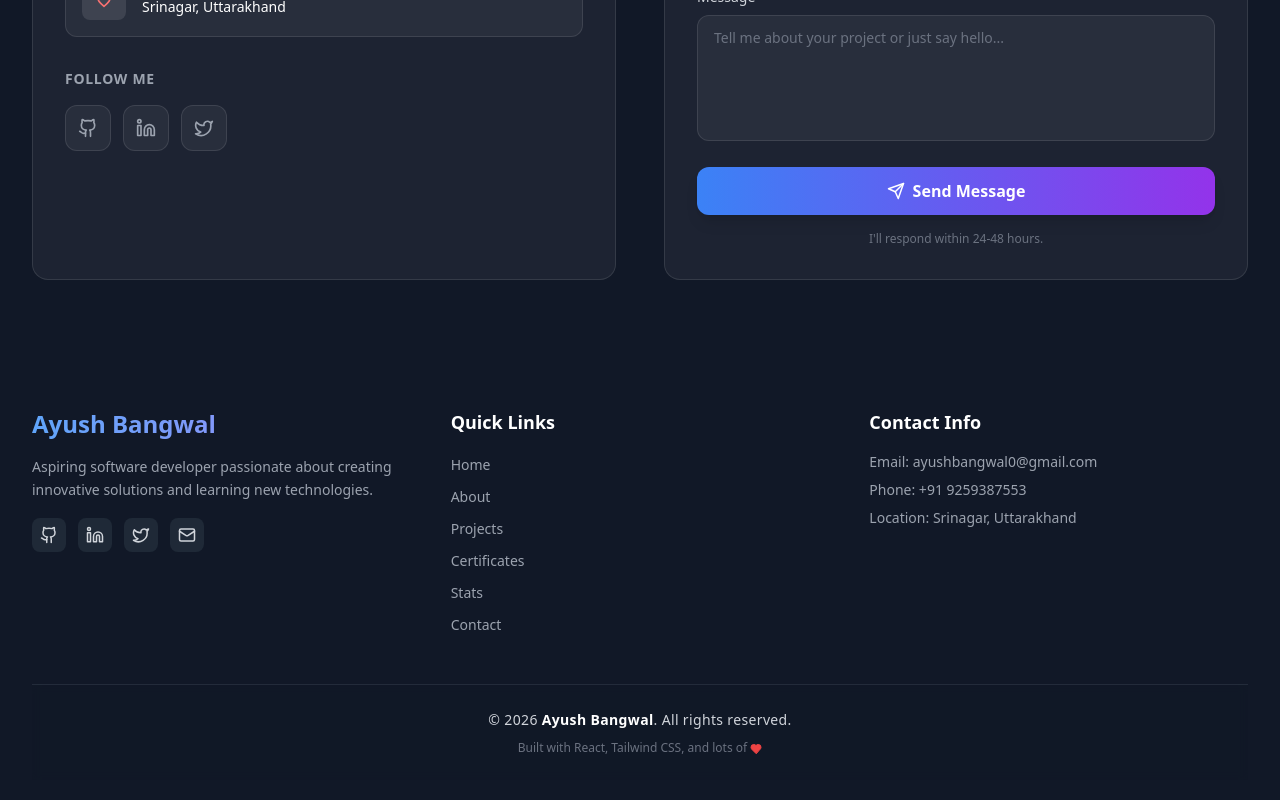
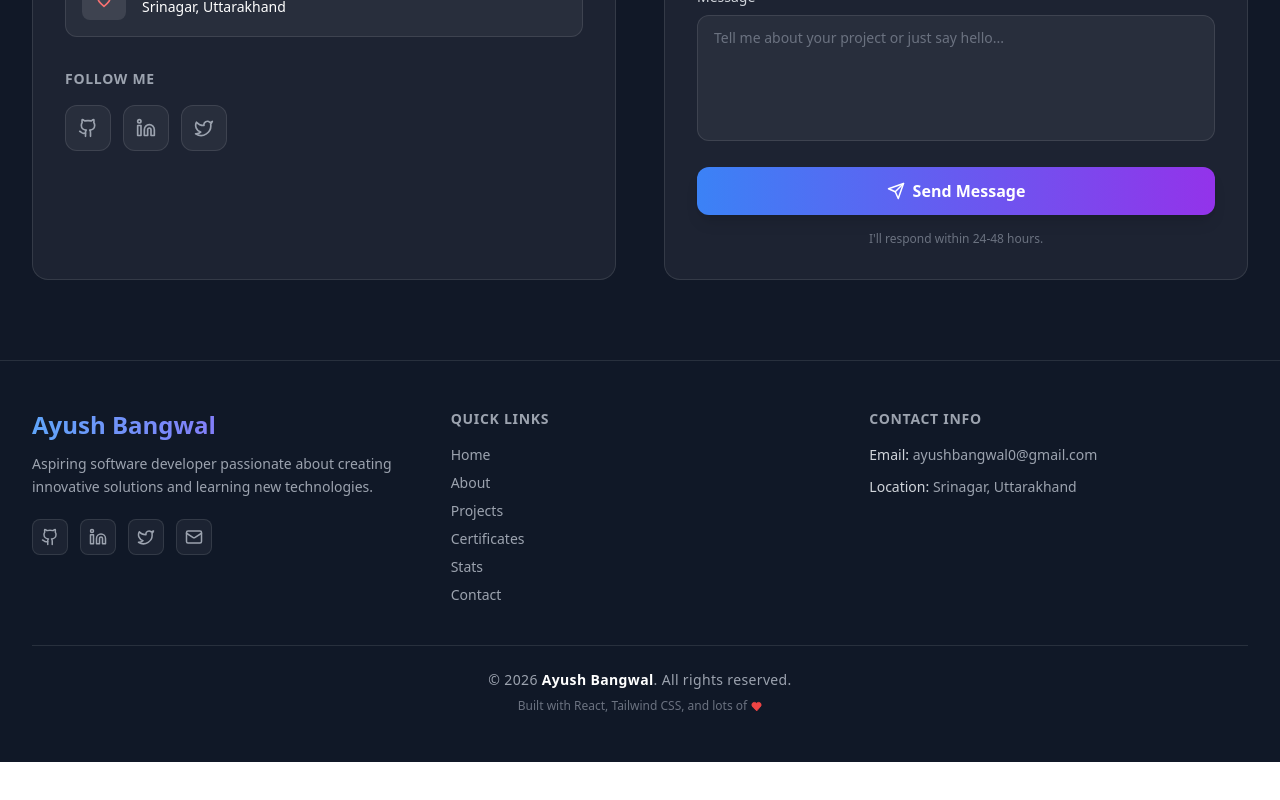
Before and after one commit to Ayushbangwal/Portfolio-website, a React (Create React App) app: page / in a window 1280 px wide. Shown: the part 5019-5819 px from the top of the page. After the commit the page ends 5781 px from the top, so only its background shows below. Built offline with nearby package versions, Linux system fonts and the light colour scheme; the HTML template or start-up script is replaced by a standard one.

Commit message:
footer changes

```diff
--- a/src/components/Footer.js
+++ b/src/components/Footer.js
@@ -1,32 +1,15 @@
 import React from 'react';
 import { motion } from 'framer-motion';
 import { Github, Linkedin, Mail, Twitter, Heart } from 'lucide-react';
-
 
 const Footer = () => {
   const currentYear = new Date().getFullYear();
 
   const socialLinks = [
-    {
-      icon: Github,
-      href: 'https://github.com/Ayushbangwal',
-      label: 'GitHub'
-    },
-    {
-      icon: Linkedin,
-      href: 'https://linkedin.com/in/ayush-bangwal-a1412a323/',
-      label: 'LinkedIn'
-    },
-    {
-      icon: Twitter,
-      href: 'https://twitter.com/yourusername',
-      label: 'Twitter'
-    },
-    {
-      icon: Mail,
-      href: 'mailto:ayushbangwal0@gmail.com',
-      label: 'Email'
-    }
+    { icon: Github, href: 'https://github.com/Ayushbangwal', label: 'GitHub' },
+    { icon: Linkedin, href: 'https://linkedin.com/in/ayush-bangwal-a1412a323/', label: 'LinkedIn' },
+    { icon: Twitter, href: 'https://twitter.com/yourusername', label: 'Twitter' },
+    { icon: Mail, href: 'mailto:ayushbangwal0@gmail.com', label: 'Email' }
   ];
 
   const quickLinks = [
@@ -38,12 +21,11 @@ const Footer = () => {
     { name: 'Contact', href: '#contact' }
   ];
 
-
-
   return (
-    <footer className="bg-gray-900 text-gray-300">
+    <footer className="bg-gray-900/80 border-t border-white/10 text-gray-300">
       <div className="max-w-7xl mx-auto px-4 sm:px-6 lg:px-8 py-12">
         <div className="grid md:grid-cols-3 gap-10">
+
           {/* Brand Section */}
           <motion.div
             initial={{ opacity: 0, y: 20 }}
@@ -51,14 +33,16 @@ const Footer = () => {
             viewport={{ once: true }}
             className="md:col-span-1"
           >
-            <h3 className="text-2xl font-bold mb-4 bg-gradient-to-r from-primary-400 to-accent-400 bg-clip-text text-transparent">
+            <h3 className="text-2xl font-bold mb-3 bg-gradient-to-r
+            from-blue-400 to-purple-500 bg-clip-text text-transparent">
               Ayush Bangwal
             </h3>
-            <p className="text-gray-400 mb-4 text-sm leading-relaxed">
-              Aspiring software developer passionate about creating innovative solutions and learning new technologies.
+            <p className="text-gray-400 mb-5 text-sm leading-relaxed">
+              Aspiring software developer passionate about creating
+              innovative solutions and learning new technologies.
             </p>
             <div className="flex space-x-3">
-              {socialLinks.map((social, index) => {
+              {socialLinks.map((social) => {
                 const Icon = social.icon;
                 return (
                   <motion.a
@@ -66,10 +50,13 @@ const Footer = () => {
                     href={social.href}
                     target="_blank"
                     rel="noopener noreferrer"
-                    whileHover={{ scale: 1.2, rotate: 5 }}
+                    whileHover={{ scale: 1.15, y: -3 }}
                     whileTap={{ scale: 0.9 }}
-                    className="p-2 bg-gray-800 rounded-lg hover:bg-primary-600 transition-colors duration-300"
                     title={social.label}
+                    className="p-2 bg-white/5 border border-white/10
+                    rounded-lg text-gray-400 hover:text-blue-400
+                    hover:border-blue-500/40 hover:bg-blue-500/10
+                    transition-all duration-300"
                   >
                     <Icon size={18} />
                   </motion.a>
@@ -85,20 +72,23 @@ const Footer = () => {
             viewport={{ once: true }}
             transition={{ delay: 0.1 }}
           >
-            <h4 className="text-lg font-semibold mb-4 text-white">Quick Links</h4>
+            <h4 className="text-sm font-semibold mb-4 text-gray-400
+            uppercase tracking-wider">
+              Quick Links
+            </h4>
             <ul className="space-y-2">
               {quickLinks.map((link) => (
                 <li key={link.name}>
                   <motion.a
                     href={link.href}
                     whileHover={{ x: 5 }}
-                    className="text-gray-400 hover:text-primary-400 transition-colors duration-300 text-sm"
+                    className="text-gray-400 hover:text-blue-400
+                    transition-colors duration-300 text-sm
+                    flex items-center gap-1"
                     onClick={(e) => {
                       e.preventDefault();
                       const element = document.querySelector(link.href);
-                      if (element) {
-                        element.scrollIntoView({ behavior: 'smooth' });
-                      }
+                      if (element) element.scrollIntoView({ behavior: 'smooth' });
                     }}
                   >
                     {link.name}
@@ -115,45 +105,49 @@ const Footer = () => {
             viewport={{ once: true }}
             transition={{ delay: 0.2 }}
           >
-            <h4 className="text-lg font-semibold mb-4 text-white">Contact Info</h4>
-            <div className="space-y-2 text-sm">
+            <h4 className="text-sm font-semibold mb-4 text-gray-400
+            uppercase tracking-wider">
+              Contact Info
+            </h4>
+            <div className="space-y-3 text-sm">
               <p className="text-gray-400">
-                <span className="font-medium">Email:</span> ayushbangwal0@gmail.com
+                <span className="text-gray-300 font-medium">Email: </span>
+                <a href="mailto:ayushbangwal0@gmail.com"
+                  className="hover:text-blue-400 transition-colors">
+                  ayushbangwal0@gmail.com
+                </a>
               </p>
               <p className="text-gray-400">
-                <span className="font-medium">Phone:</span> +91 9259387553
-              </p>
-              <p className="text-gray-400">
-                <span className="font-medium">Location:</span> Srinagar, Uttarakhand
+                <span className="text-gray-300 font-medium">Location: </span>
+                Srinagar, Uttarakhand
               </p>
             </div>
           </motion.div>
+
         </div>
 
-        {/* Bottom Section */}
+        {/* Bottom Bar */}
         <motion.div
           initial={{ opacity: 0 }}
           whileInView={{ opacity: 1 }}
           viewport={{ once: true }}
-          transition={{ delay: 0.4 }}
-
-          className="border-t border-gray-700/50 mt-12 py-6 bg-gray-900/50 backdrop-blur-sm"
+          transition={{ delay: 0.3 }}
+          className="border-t border-white/10 mt-10 pt-6"
         >
-
-            <div className="flex flex-col items-center justify-center text-center gap-1">
-
-              <p className="text-sm text-gray-300 tracking-wide leading-relaxed">
-
-                © {currentYear} <span className="text-white font-semibold">Ayush Bangwal</span>. All rights reserved.
-              </p>
-              <p className="text-xs text-gray-500 mt-1">
-                Built with React, Tailwind CSS, and lots of{' '}
-              <Heart size={12} className="inline text-red-500"  fill="currentColor" />
-              </p>
-
-
+          <div className="flex flex-col items-center justify-center
+          text-center gap-1">
+            <p className="text-sm text-gray-400 tracking-wide">
+              © {currentYear}{' '}
+              <span className="text-white font-semibold">Ayush Bangwal</span>
+              . All rights reserved.
+            </p>
+            <p className="text-xs text-gray-500 mt-1 flex items-center gap-1">
+              Built with React, Tailwind CSS, and lots of
+              <Heart size={11} className="text-red-500" fill="currentColor" />
+            </p>
           </div>
         </motion.div>
+
       </div>
     </footer>
   );
```
